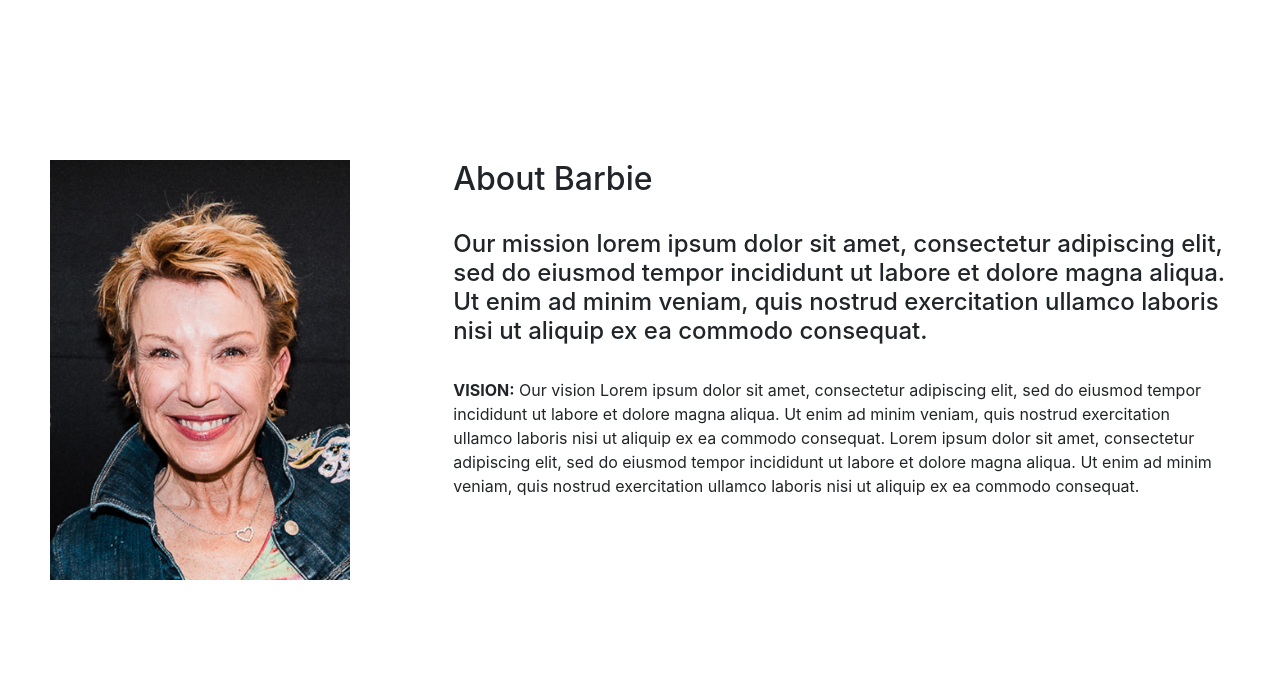
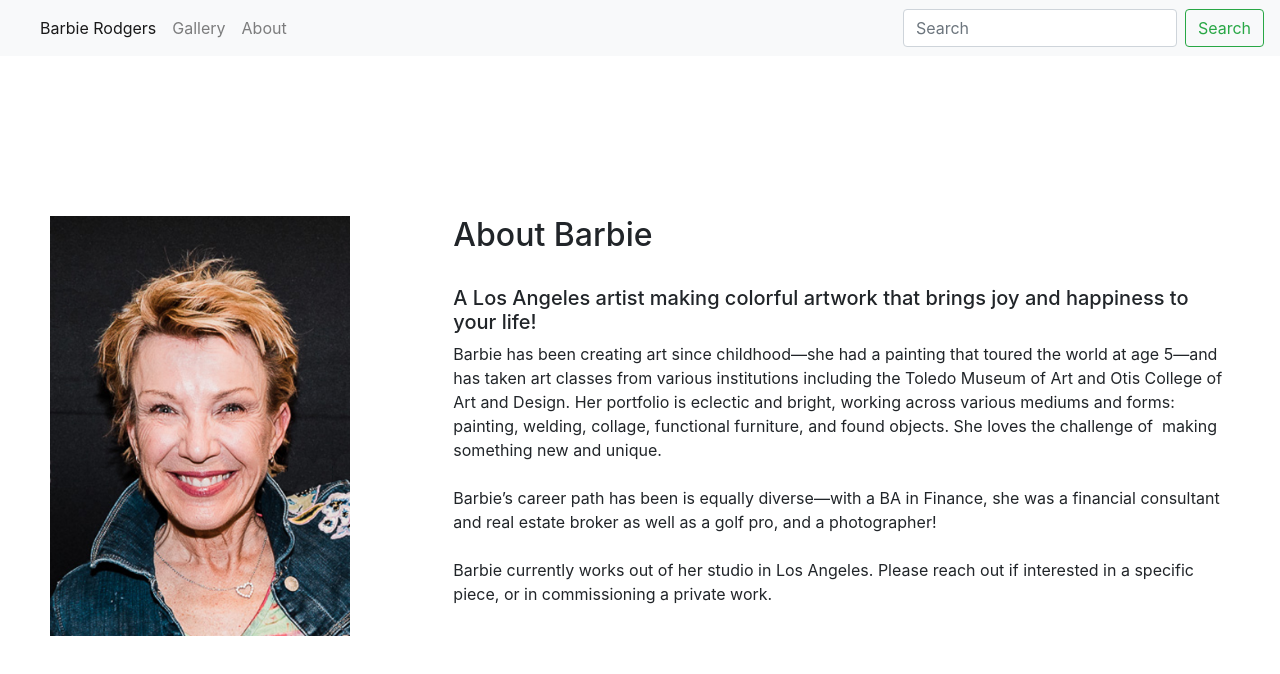
Before and after one commit to ncaldwell17/kaseysite, a plain HTML site: page about.html in a window 1280 px wide. Drawn offline with nearby package versions, Linux system fonts and the light colour scheme.

Commit message:
barbie bio and photos

```diff
--- a/about.html
+++ b/about.html
@@ -62,6 +62,34 @@
     </style>
 </head>
 <body>
+
+<nav class="navbar navbar-expand-lg navbar-light bg-light">
+    <a class="navbar-brand" href="#">
+        <div id="barbieLogo"></div>
+    </a>
+    <button class="navbar-toggler" type="button" data-toggle="collapse" data-target="#navbarTogglerDemo02" aria-controls="navbarTogglerDemo02" aria-expanded="false" aria-label="Toggle navigation">
+        <span class="navbar-toggler-icon"></span>
+    </button>
+
+    <div class="collapse navbar-collapse" id="navbarTogglerDemo02">
+        <ul class="navbar-nav mr-auto mt-2 mt-lg-0">
+            <li class="nav-item active">
+                <a class="nav-link" href="index.html">Barbie Rodgers<span class="sr-only">(current)</span></a>
+            </li>
+            <li class="nav-item">
+                <a class="nav-link" href="gallery.html">Gallery</a>
+            </li>
+            <li class="nav-item">
+                <a class="nav-link" href="about.html">About</a>
+            </li>
+        </ul>
+        <form class="form-inline my-2 my-lg-0">
+            <input class="form-control mr-sm-2" type="search" placeholder="Search">
+            <button class="btn btn-outline-success my-2 my-sm-0" type="submit">Search</button>
+        </form>
+    </div>
+</nav>
+
 <!-- Container (About Section) -->
 <div class="container-fluid bg-grey" style="margin-top: 100px;">
     <div class="row">
@@ -70,9 +98,16 @@
         </div>
         <div class="col-sm-8">
             <h2>About Barbie</h2><br>
-            <h4>Our mission lorem ipsum dolor sit amet, consectetur adipiscing elit, sed do eiusmod tempor incididunt ut labore et dolore magna aliqua. Ut enim ad minim veniam, quis nostrud exercitation ullamco laboris nisi ut aliquip ex ea commodo consequat.</h4><br>
-            <p><strong>VISION:</strong> Our vision Lorem ipsum dolor sit amet, consectetur adipiscing elit, sed do eiusmod tempor incididunt ut labore et dolore magna aliqua. Ut enim ad minim veniam, quis nostrud exercitation ullamco laboris nisi ut aliquip ex ea commodo consequat.
-                Lorem ipsum dolor sit amet, consectetur adipiscing elit, sed do eiusmod tempor incididunt ut labore et dolore magna aliqua. Ut enim ad minim veniam, quis nostrud exercitation ullamco laboris nisi ut aliquip ex ea commodo consequat.</p>
+            <h5>A Los Angeles artist making colorful artwork that brings joy and happiness to your life!</h5>
+            <div>
+                Barbie has been creating art since childhood—she had a painting that toured the world at age 5—and has taken art classes from various institutions including the Toledo Museum of Art and Otis College of Art and Design. Her portfolio is eclectic and bright, working across various mediums and forms: painting, welding, collage, functional furniture, and found objects. She loves the challenge of  making something new and unique.
+            </div><br>
+            <div>
+                Barbie’s career path has been is equally diverse—with a BA in Finance, she was a financial consultant and real estate broker as well as a golf pro, and a photographer!
+            </div><br>
+            <div>
+                Barbie currently works out of her studio in Los Angeles.  Please reach out if interested in a specific piece, or in commissioning a private work.
+            </div>
         </div>
     </div>
 </div>
--- a/gallery.js
+++ b/gallery.js
@@ -8,7 +8,7 @@ function populate_gallery() {
 
             const filepath = d.filepath;
             const title = d.title;
-            const dimensions = d.dimensions;
+            const dimensions = d.dims;
             const modal_id = d.modal_id;
 
             const triColumn = `
```
Also changed, not shown: database.csv (+6 -4 lines), gallery.html (+28 -0 lines), 2 other files.
